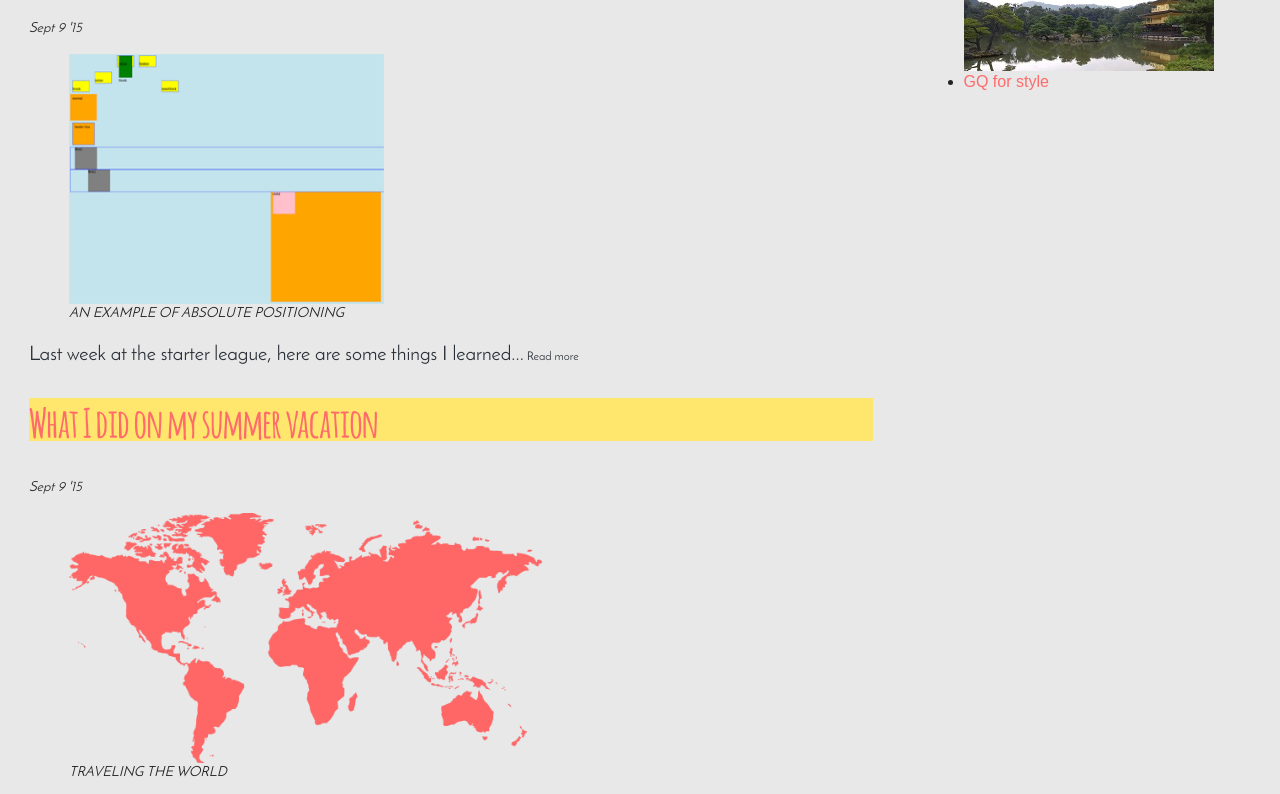
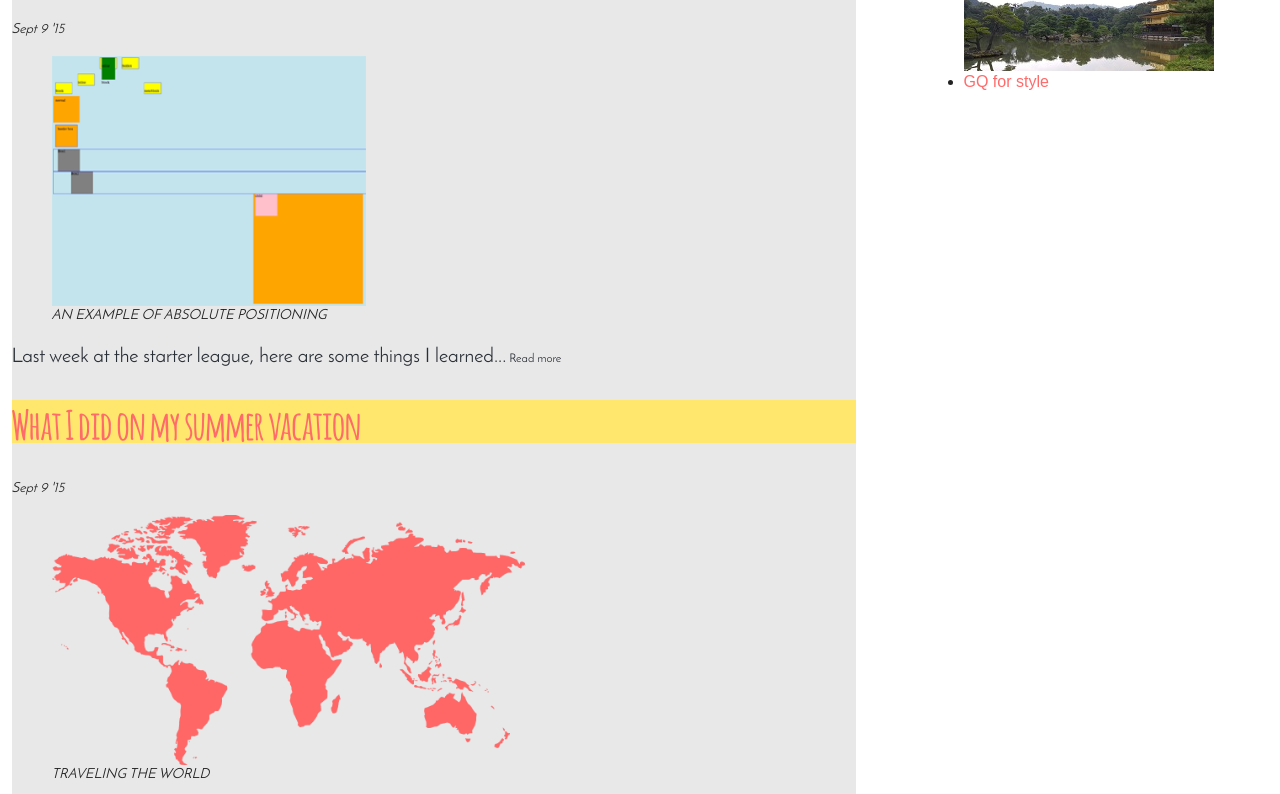
Before and after one commit to patriciadeboer/starter_website, a website: page index.html in a window 1280 px wide. Shown: the part 307-1101 px from the top of the page. Drawn offline with Linux system fonts and the light colour scheme.

Commit message:
playing with css file and background colors

```diff
--- a/css/userStyles.css
+++ b/css/userStyles.css
@@ -12,7 +12,7 @@ header h1{
 }
 
 body{
-	background-color:#E8E8E8;
+/*	background-color:#E8E8E8;*/
 	margin: 10px ;
 }
 
@@ -142,9 +142,10 @@ figcaption {
 }
 
 section{
-	margin: 0 1.5%;
+	margin: 1.5px;
 	float:left;
 	width:67%;
+	background-color:#E8E8E8 ;
 }
 
 aside{
```
